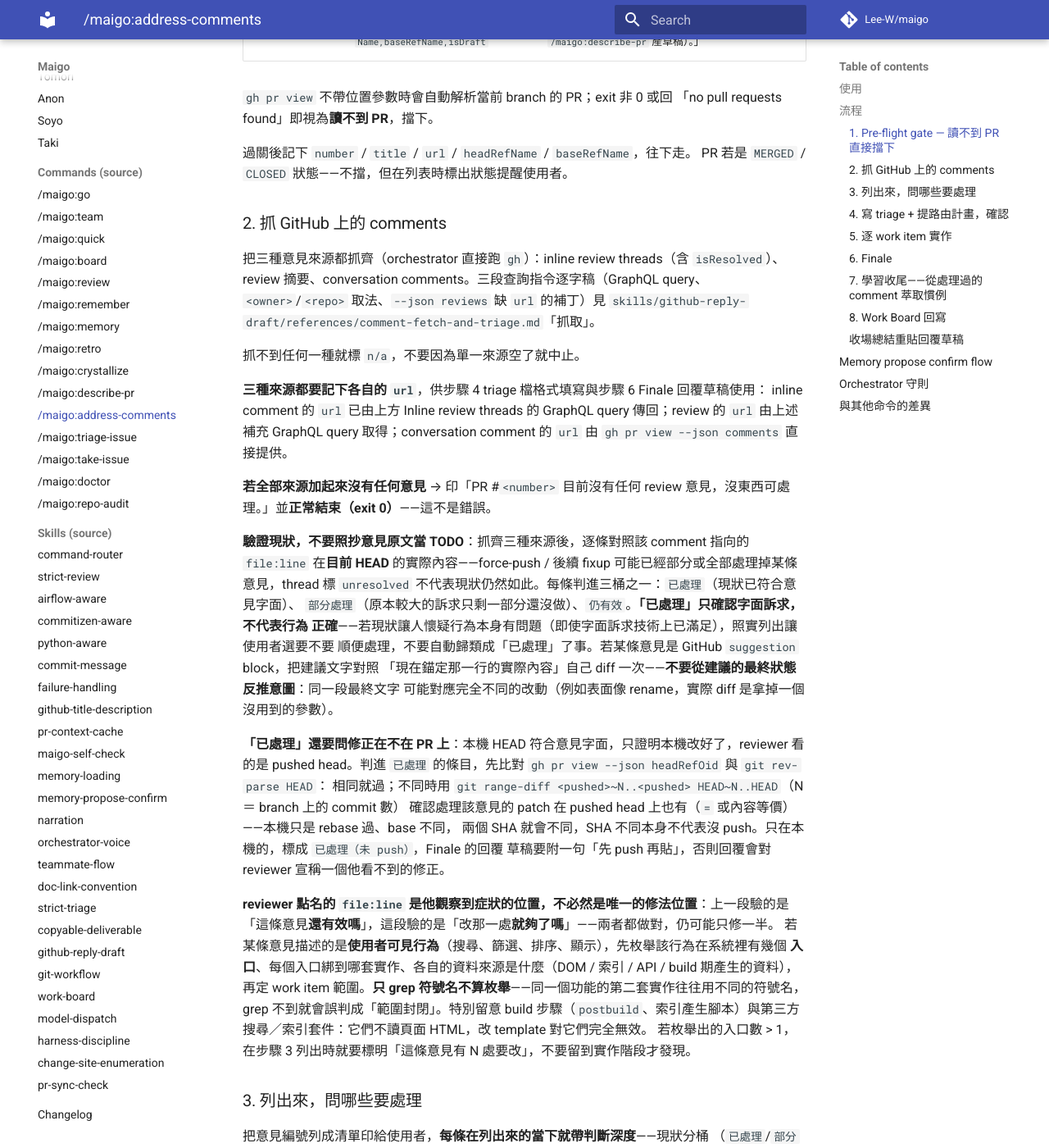
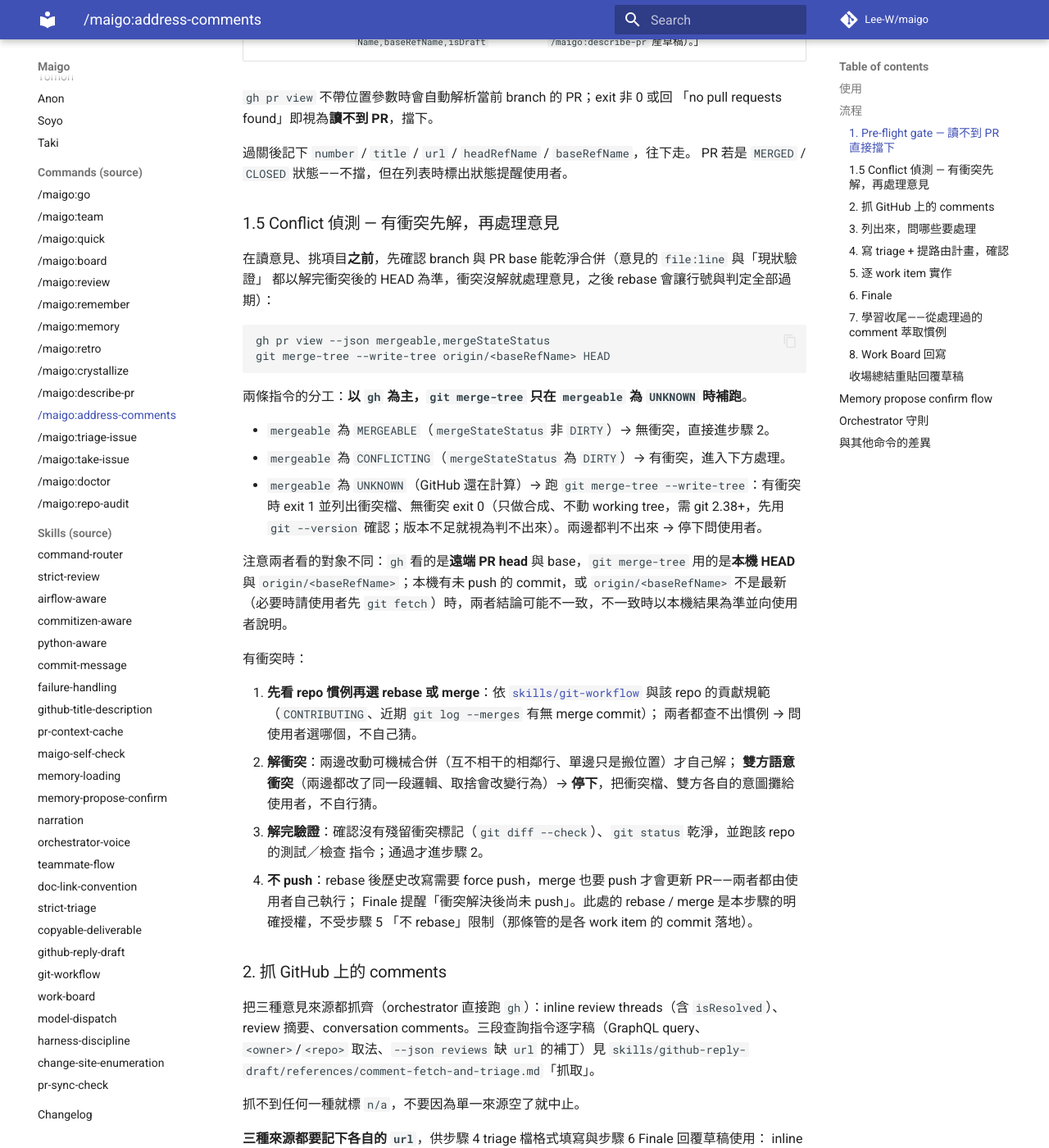
Before and after one commit to Lee-W/maigo, an MkDocs documentation site: the page built from docs/commands/address-comments.md, in a window 1280 px wide and 1400 px high, scrolled down 3272 px. Shown: the whole window at 82% size. Built offline with MkDocs 1.6.1 and Material for MkDocs 9.7.7, drawn with Linux system fonts in a browser that asks for light colours; comment, search, counter and statistics services are not loaded; some of the changed text lies outside the part shown.

Commit message:
docs(commands): resolve PR conflicts before addressing comments; detect rebased branches in repo-audit
- address-comments: add step 1.5 to detect and resolve PR conflicts before reading review comments
- repo-audit: recognise branches merged by rebase/squash/cherry-pick via git cherry and a merged-PR head check, with reasons in the delete checklist

````diff
--- a/commands/address-comments.md
+++ b/commands/address-comments.md
@@ -31,7 +31,7 @@ description: 讀當前 branch 對應 PR 的 review 意見，列出讓使用者
 [`skills/model-dispatch`](https://github.com/Lee-W/maigo/blob/main/skills/model-dispatch/SKILL.md)
 消費此參數、解析成入口 cwd 下的絕對路徑。每個 work item 的內層 route 沿用這份選擇。
 
-orchestrator 親自跑步驟 1–4：
+orchestrator 親自跑步驟 1–4（含 1.5）：
 
 ### 1. Pre-flight gate — 讀不到 PR 直接擋下
 
@@ -48,6 +48,43 @@ orchestrator 親自跑步驟 1–4：
 
 過關後記下 `number` / `title` / `url` / `headRefName` / `baseRefName`，往下走。
 PR 若是 `MERGED` / `CLOSED` 狀態——不擋，但在列表時標出狀態提醒使用者。
+
+### 1.5 Conflict 偵測 — 有衝突先解，再處理意見
+
+在讀意見、挑項目**之前**，先確認 branch 與 PR base 能乾淨合併（意見的 `file:line` 與「現狀驗證」
+都以解完衝突後的 HEAD 為準，衝突沒解就處理意見，之後 rebase 會讓行號與判定全部過期）：
+
+```bash
+gh pr view --json mergeable,mergeStateStatus
+git merge-tree --write-tree origin/<baseRefName> HEAD
+```
+
+兩條指令的分工：**以 `gh` 為主，`git merge-tree` 只在 `mergeable` 為 `UNKNOWN` 時補跑**。
+
+- `mergeable` 為 `MERGEABLE`（`mergeStateStatus` 非 `DIRTY`）→ 無衝突，直接進步驟 2。
+- `mergeable` 為 `CONFLICTING`（`mergeStateStatus` 為 `DIRTY`）→ 有衝突，進入下方處理。
+- `mergeable` 為 `UNKNOWN`（GitHub 還在計算）→ 跑 `git merge-tree --write-tree`：有衝突時 exit 1
+  並列出衝突檔、無衝突 exit 0（只做合成、不動 working tree，需 git 2.38+，先用 `git --version`
+  確認；版本不足就視為判不出來）。兩邊都判不出來 → 停下問使用者。
+
+注意兩者看的對象不同：`gh` 看的是**遠端 PR head** 與 base，`git merge-tree` 用的是**本機 HEAD** 與
+`origin/<baseRefName>`；本機有未 push 的 commit，或 `origin/<baseRefName>` 不是最新（必要時請使用者先
+`git fetch`）時，兩者結論可能不一致，不一致時以本機結果為準並向使用者說明。
+
+有衝突時：
+
+1. **先看 repo 慣例再選 rebase 或 merge**：依
+   [`skills/git-workflow`](https://github.com/Lee-W/maigo/blob/main/skills/git-workflow/SKILL.md)
+   與該 repo 的貢獻規範（`CONTRIBUTING`、近期 `git log --merges` 有無 merge commit）；
+   兩者都查不出慣例 → 問使用者選哪個，不自己猜。
+2. **解衝突**：兩邊改動可機械合併（互不相干的相鄰行、單邊只是搬位置）才自己解；
+   **雙方語意衝突**（兩邊都改了同一段邏輯、取捨會改變行為）→ **停下**，把衝突檔、雙方各自的意圖攤給
+   使用者，不自行猜。
+3. **解完驗證**：確認沒有殘留衝突標記（`git diff --check`）、`git status` 乾淨，並跑該 repo 的測試／檢查
+   指令；通過才進步驟 2。
+4. **不 push**：rebase 後歷史改寫需要 force push，merge 也要 push 才會更新 PR——兩者都由使用者自己執行；
+   Finale 提醒「衝突解決後尚未 push」。此處的 rebase / merge 是本步驟的明確授權，不受步驟 5
+   「不 rebase」限制（那條管的是各 work item 的 commit 落地）。
 
 ### 2. 抓 GitHub 上的 comments
 
````
Also changed, not shown: commands/repo-audit.md (+36 -4 lines).
